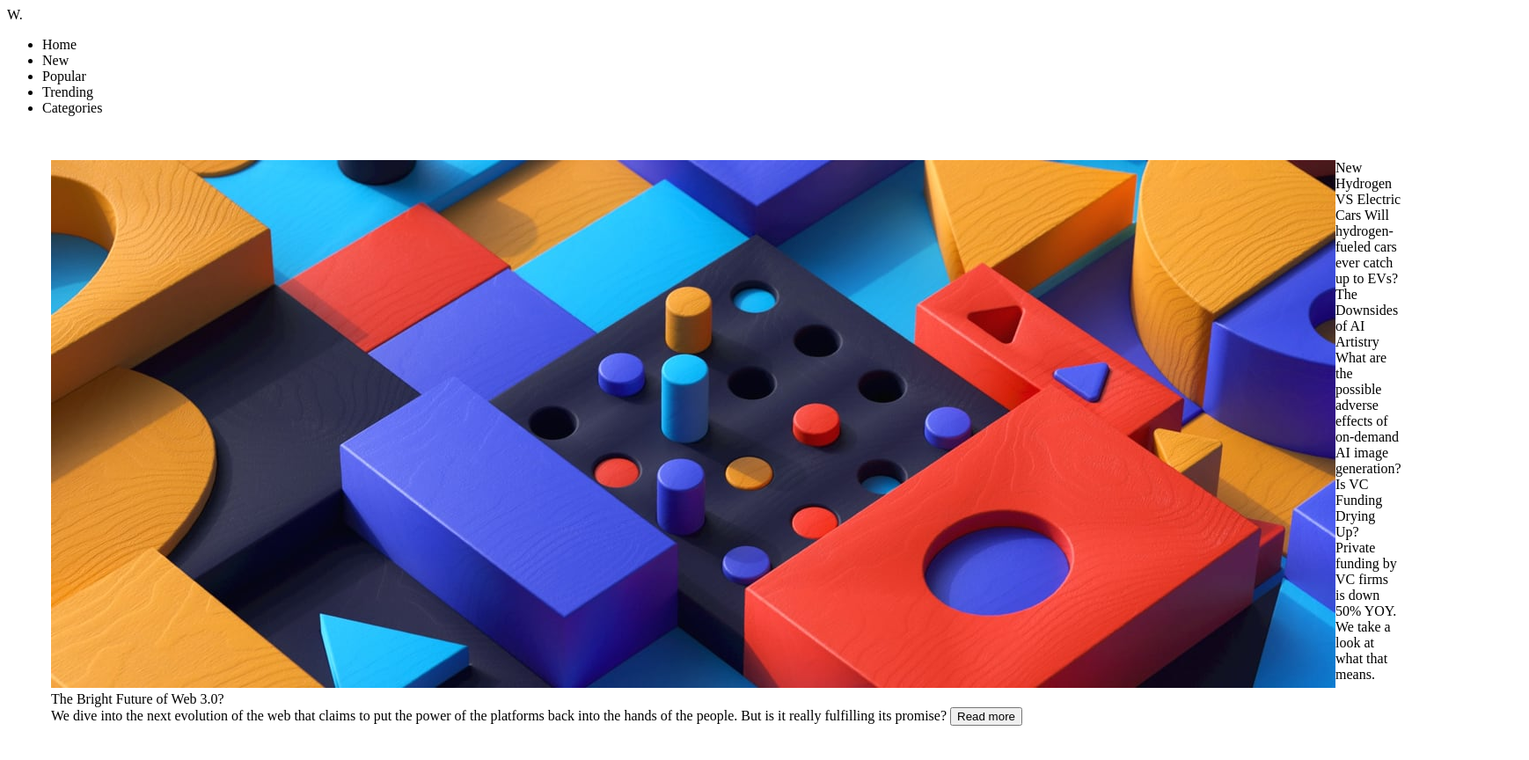
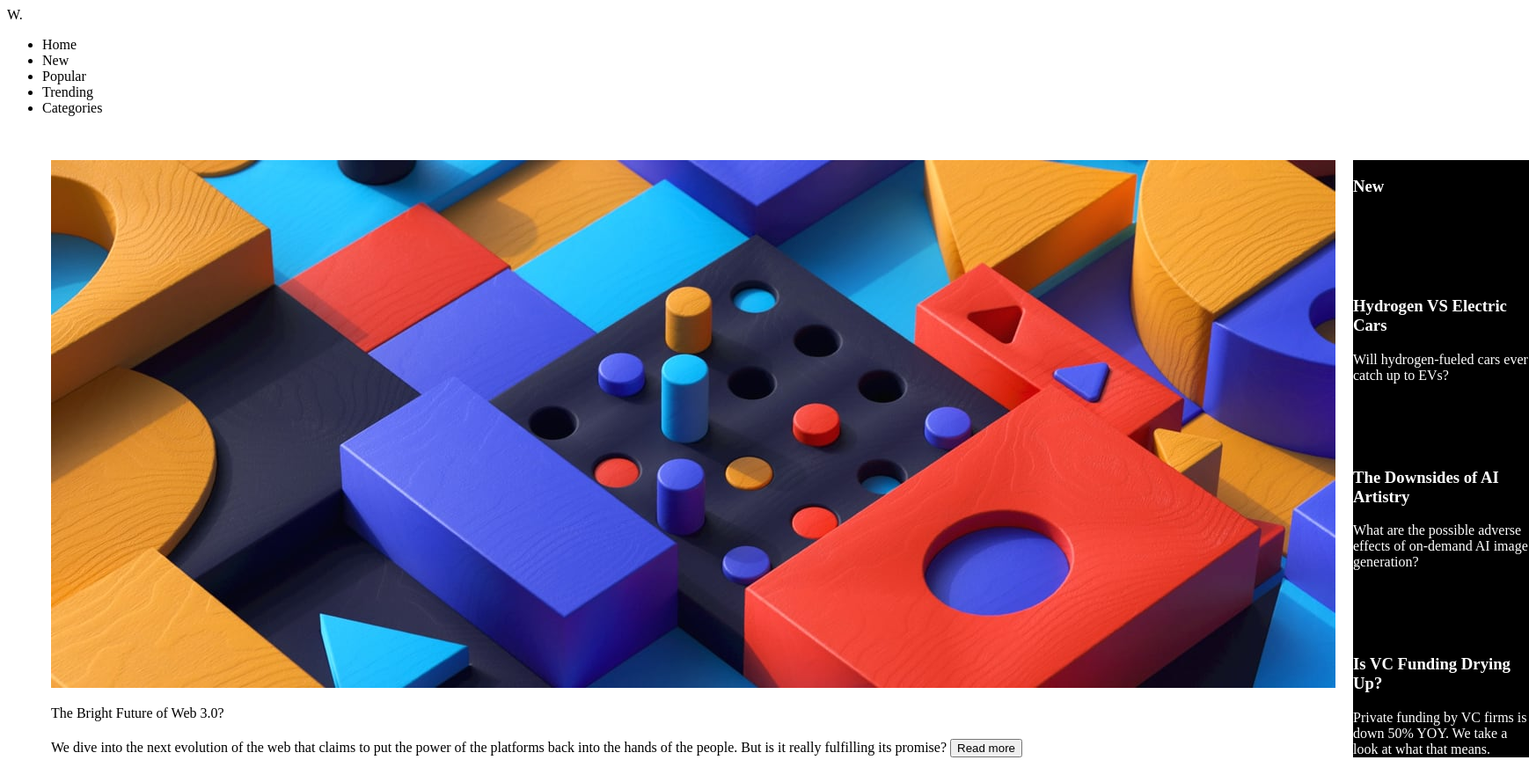
Before and after one commit to Reydet-Eric/news-homepage, a plain HTML site: page index.html in a window 1280 px wide. Shown: the top 864 px of the page at 88% size, 1738 px wide, since content can reach past the window. Drawn offline with Linux system fonts and the light colour scheme.

Commit message:
work in progress

```diff
--- a/index.html
+++ b/index.html
@@ -38,7 +38,7 @@
       <div class="l_block2">
         We dive into the next evolution of the web that claims to put the power of the platforms back into the hands of the people.
           But is it really fulfilling its promise?
-          <button class="read"
+          <button class="red"
             type="button">
             Read more
           </button>
@@ -46,18 +46,18 @@
     </div>
     <div id="right_block">
       <div class="r_block0">
-        New
+        <h3>New</h3>
       </div>
       <div class="r_block1">
-        Hydrogen VS Electric Cars
+        <h3>Hydrogen VS Electric Cars</h3>
         Will hydrogen-fueled cars ever catch up to EVs?
       </div>
       <div class="r_block2">
-        The Downsides of AI Artistry
+        <h3>The Downsides of AI Artistry</h3>
         What are the possible adverse effects of on-demand AI image generation?
       </div>
       <div class="r_block3">
-        Is VC Funding Drying Up?
+        <h3>Is VC Funding Drying Up?</h3>
         Private funding by VC firms is down 50% YOY. We take a look at what that means.
       </div>
     </div>
--- a/style2.css
+++ b/style2.css
@@ -57,12 +57,27 @@ p
 /*main partie*/
 #center{
     display: flex;
+    flex-direction: row;
     margin: 50px;
+    gap: 20px;
+    justify-content: space-around;
 }
 
-#l_block{
+#left_block{
     display: flex;
     flex-direction: column;
+    gap: 20px;
+}
+
+#right_block{
+    display: flex;
+    flex-direction: column;
+    justify-content: center;
+    gap: 20px;
+    background-color: black;
+    color: white;
+    min-width: 200px;
+    justify-content: space-between;
 }
 
 
@@ -101,7 +116,4 @@ p
 
 
 
-
-
-
 /* \/CSS Ced\/ */
```
